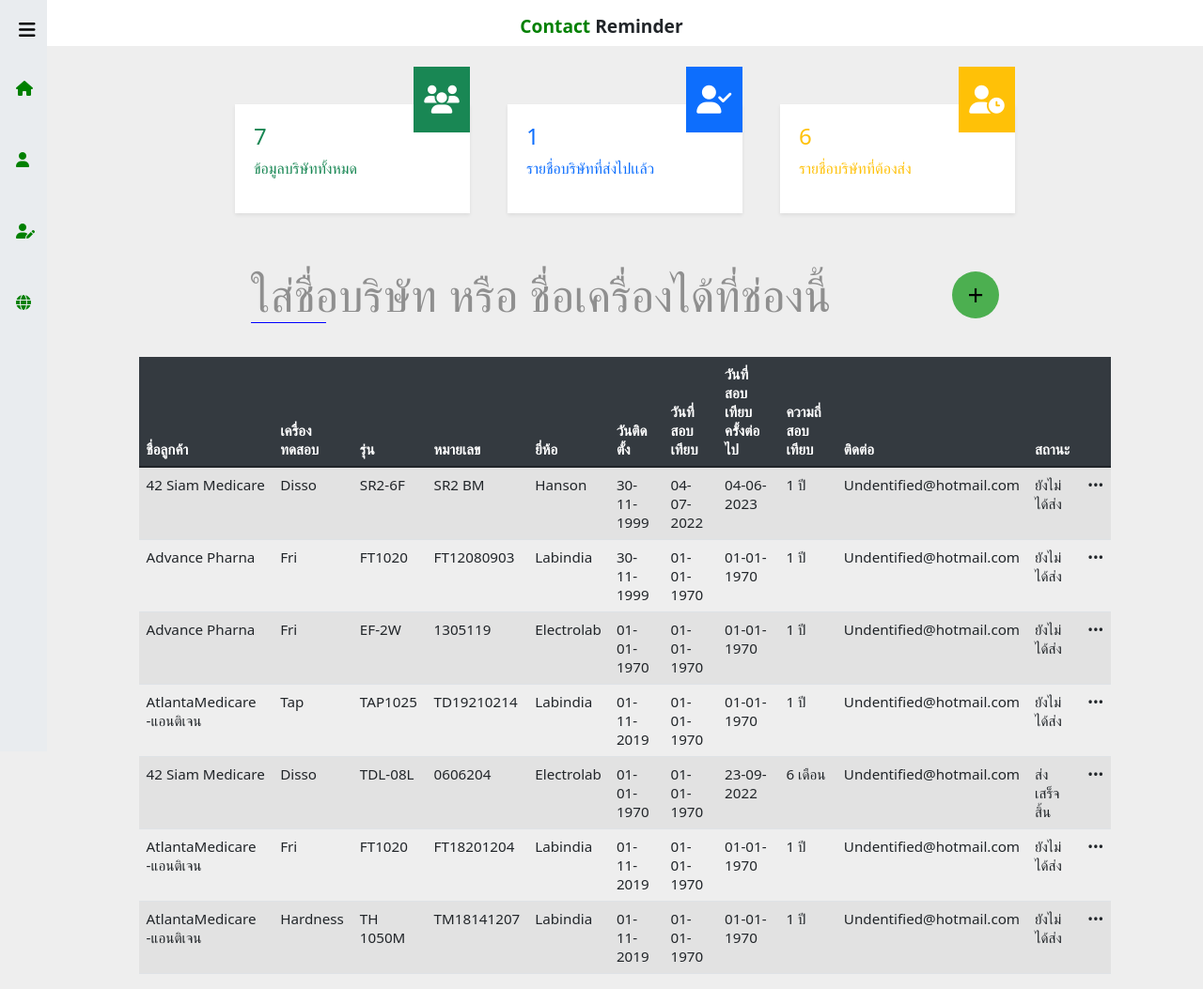
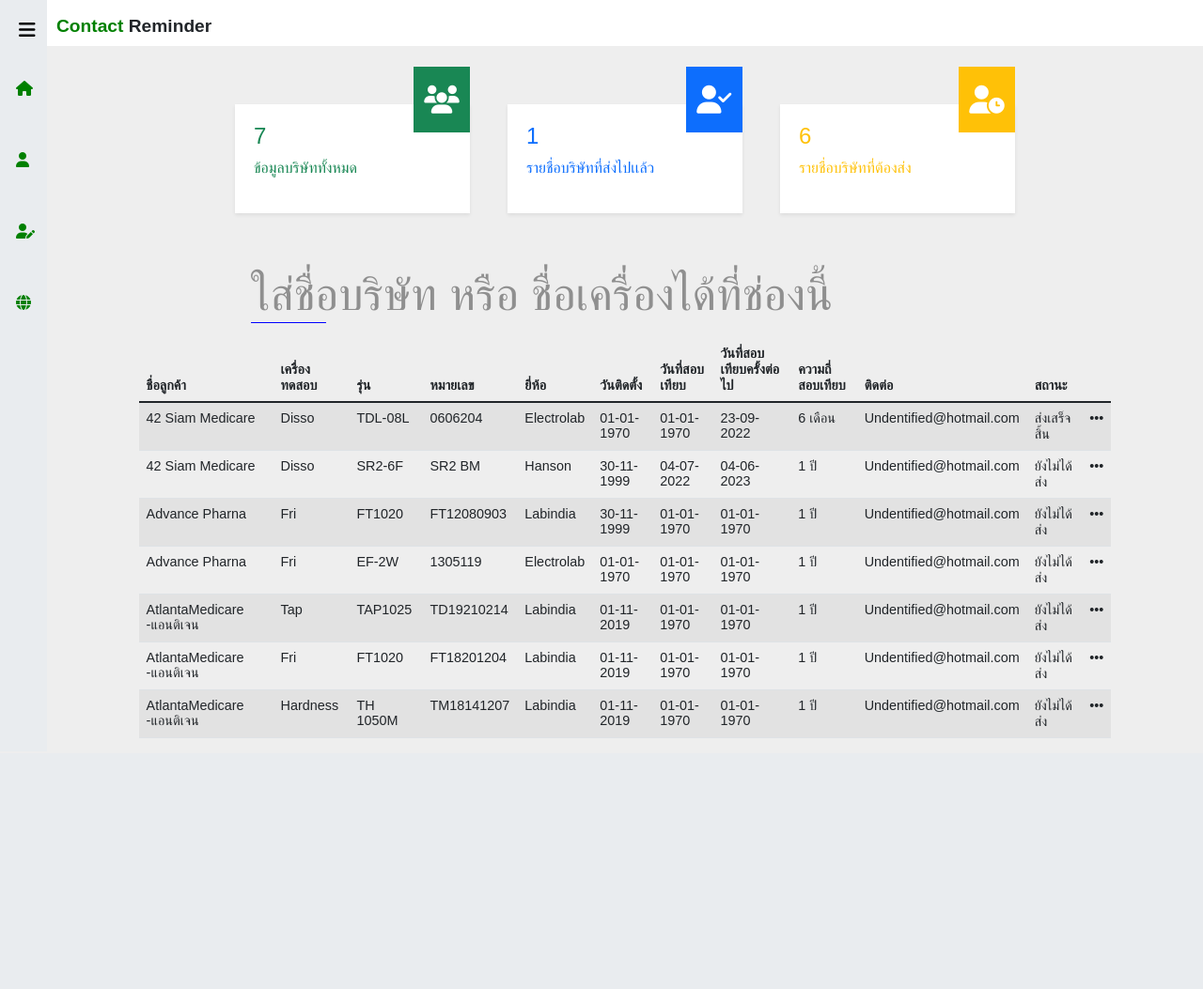
Before and after one commit to malilaza292/Web_table, a PHP site: page / in a window 1280 px wide. Shown: the whole page at 94% size. After the commit the page ends 785 px from the top, so only its background shows below. Run offline with PHP 8.4, Linux system fonts and the light colour scheme; data comes from the database, SQL or seed files in the repository; some libraries are stand-ins or nearby versions.

Commit message:
Revert "V2.2 CSS Edition"
This reverts commit f764652acaf2621873db2f67a6b2876067b4d378.

```diff
--- a/css/headers.css
+++ b/css/headers.css
@@ -13,34 +13,6 @@
     --green: green;
     --black: #000000;
 }
-/* plus botton */
-.plus-button {
-	width: 50px;
-	height: 50px;
-	border-radius: 25px;
-	background-color: #4CAF50;
-	color: white;
-	font-size: 30px;
-	text-align: center;
-	line-height: 50px;
-	border: none;
-  display: inline-block;
-  }
-
-  button:before {
-	content: "+";
-  }
-  .plus-button:hover:before,
-.plus-button:hover:after {
-  background: #fff;
-  transition: 0.2s;
-}
-
-.plus-button:hover {
-  background-color: #095776;
-  transition: 0.2s;
-}
-/* plus botton */
 .table>tbody {
   vertical-align: inherit;
 }
@@ -48,6 +20,7 @@ vertical-align: inherit;
     margin: 0;
     padding: 0;
     box-sizing: border-box;
+    font-family: 'Poppins', sans-serif;
 }
 
 body {
@@ -77,7 +50,7 @@ body {
 
 .sidebar .logo-content #btn {
    position: absolute;
- left: 87%;
+   left: 85%;
    top: 22px;
    height: 50px;
    color: var(--black);
@@ -87,10 +60,6 @@ body {
 
 .sidebar.active #btn {
     left: 40%;
-}
-thead {
-  background-color: #343a40;
-  color:white;
 }
 
 .sidebar .logo-content .logo {
@@ -200,6 +169,7 @@ z-index: 2;
 .header .header-text {
   font-size: larger;
   font-weight: bold;
+  display: flex;
   align-items: center;
   padding: 15px 60px;
 }
@@ -318,7 +288,6 @@ transition: border-color .15s ease-in-out,box-shadow .15s ease-in-out;
       color: #212529;
       vertical-align: top;
       border-color: #dee2e6;
-    margin-top: 20px;
   }
   table{
     text-overflow:ellipsis;
--- a/index.php
+++ b/index.php
@@ -1,16 +1,10 @@
 <link rel="stylesheet" href="css/index.css" />
 <link href="https://cdn.jsdelivr.net/npm/bootstrap@5.0.2/dist/css/bootstrap.min.css" rel="stylesheet"
   integrity="sha384-EVSTQN3/azprG1Anm3QDgpJLIm9Nao0Yz1ztcQTwFspd3yD65VohhpuuCOmLASjC" crossorigin="anonymous">
-  <meta charset="utf-8">
-    <meta name="viewport" content="width=device-width, initial-scale=1, shrink-to-fit=no">
 
-	<link href='https://fonts.googleapis.com/css?family=Roboto:400,100,300,700' rel='stylesheet' type='text/css'>
-
-	<link rel="stylesheet" href="https://stackpath.bootstrapcdn.com/font-awesome/4.7.0/css/font-awesome.min.css">
 <?php
   require("header.php");
 ?>
-
 <div class="home-content">
      <div class="container-fluid">
     <div class="row">
@@ -59,16 +53,14 @@
     <div class="row">
     <div class="col-md-8">
              <form>
-             <div type="button" class="plus-button pull-right"><a style ="text-decoration:none" href="Register.php">+</a></div>
-		<input type="text" name="name" class="question" id="search" class="form-control" required autocomplete="off" />
+		<input type="text" name="name" class="question" id="search" class="form-control"required autocomplete="off" />
 		<label for="search"><span>ใส่ชื่อบริษัท หรือ ชื่อเครื่องได้ที่ช่องนี้</span></label>
-	  </form>
-  </p>
+	  </form></p>
     <div class="search">
     </div>
            <div class="table-data">
-      <table class="table table-striped table-hover" style='font-size:95%'>
-      <thead class="thead-dark">
+      <table class="table table-striped table-hover" style='font-size:90%'>
+        <thead>
           <tr>
             <th>ชื่อลูกค้า</th>
             <th>เครื่องทดสอบ</th>
@@ -81,13 +73,12 @@
             <th>ความถี่สอบเทียบ</th>
             <th>ติดต่อ</th>
             <th>สถานะ</th>
-            <th>&nbsp;</th>
           </tr>
         </thead>
         <tbody>
           <?php
-            $current_date = date('Y-m-d');
-            $sql = "SELECT * FROM bbcal ORDER BY DAY(Nextcal) DESC ";
+
+            $sql = "SELECT * FROM bbcal ";
             if (isset($_POST['data'])) {
               $filter = $_POST['data'];
               $sql .= " WHERE CustomerName LIKE '%$filter%' OR TestMachine LIKE '%$filter%' OR
@@ -156,6 +147,9 @@
 ?>
         </tbody>
       </table>
+    </div>
+    </div>
+  </div>
 </div>
 
 <script>
@@ -165,6 +159,32 @@ var closeBtn2 = document.querySelector('.fa-bars');
 var sideBar = document.querySelector('.sidebar');
 var currentTheme = document.querySelector('.current div');
 var otherThemes = document.querySelectorAll('.theme div');
+
+//THEMES
+otherThemes.forEach(otherTheme => {
+  otherTheme.addEventListener('click', function() {
+    let x = otherTheme.className;
+      $(':root').css({
+        '--green': x,
+      });
+    switch (x) {
+      case 'green':
+        currentTheme.className = 'green';
+        break;
+      case 'red':
+        currentTheme.className = 'red';
+        break;
+      case 'blue':
+        currentTheme.className = 'blue';
+        break;
+        case 'violet':
+          currentTheme.className = 'violet';
+          break;
+      default:
+        break;
+    }
+});
+});
 
 //TOGGLE CLOSE BUTTON
 btns.forEach(btn => {
@@ -186,12 +206,4 @@ $("#search").on("keyup", function() {
   });
   });
 
-  $(document).ready(function(){
-    $("#plus-button").mouseenter(function(){
-        $(this).addClass("expanded");
-    });
-    $("#plus-button").mouseleave(function(){
-        $(this).removeClass("expanded");
-    });
-});
 </script>
```
Lines whose indentation alone changed are shown as unchanged.
